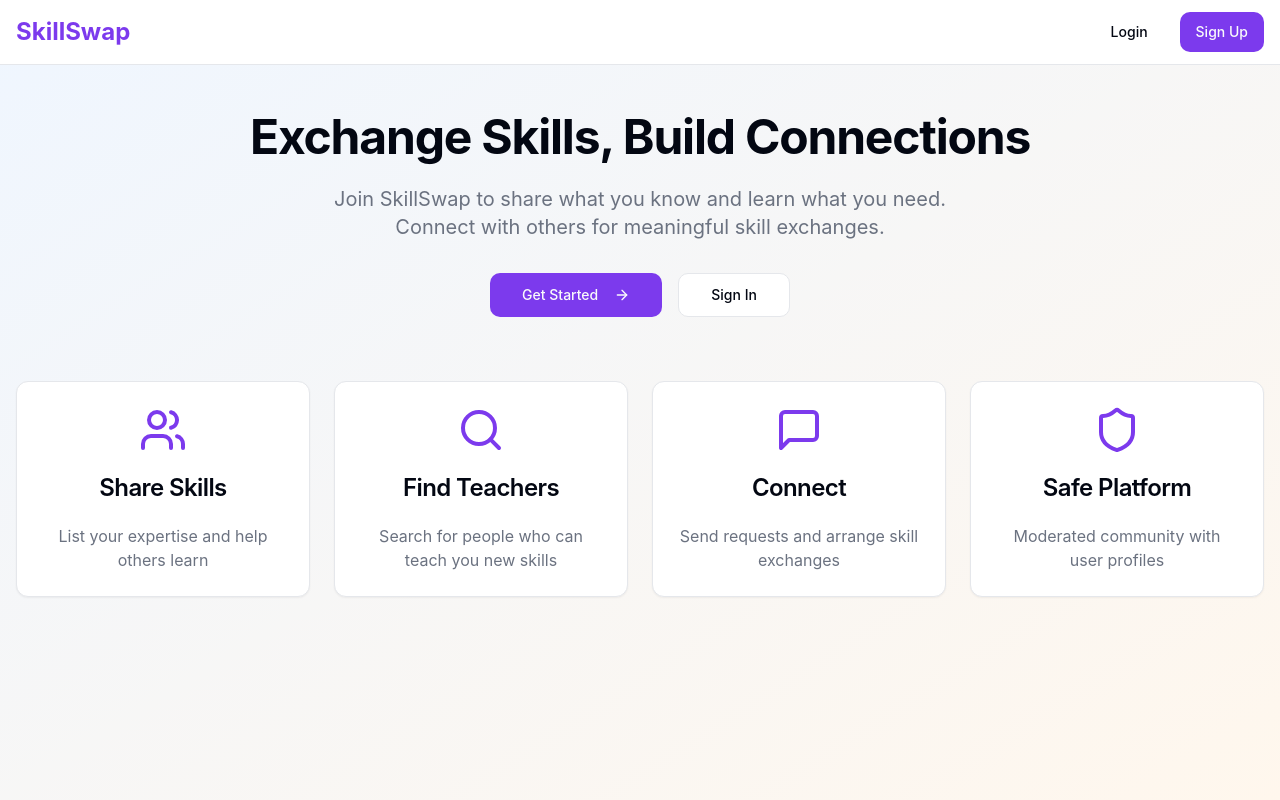
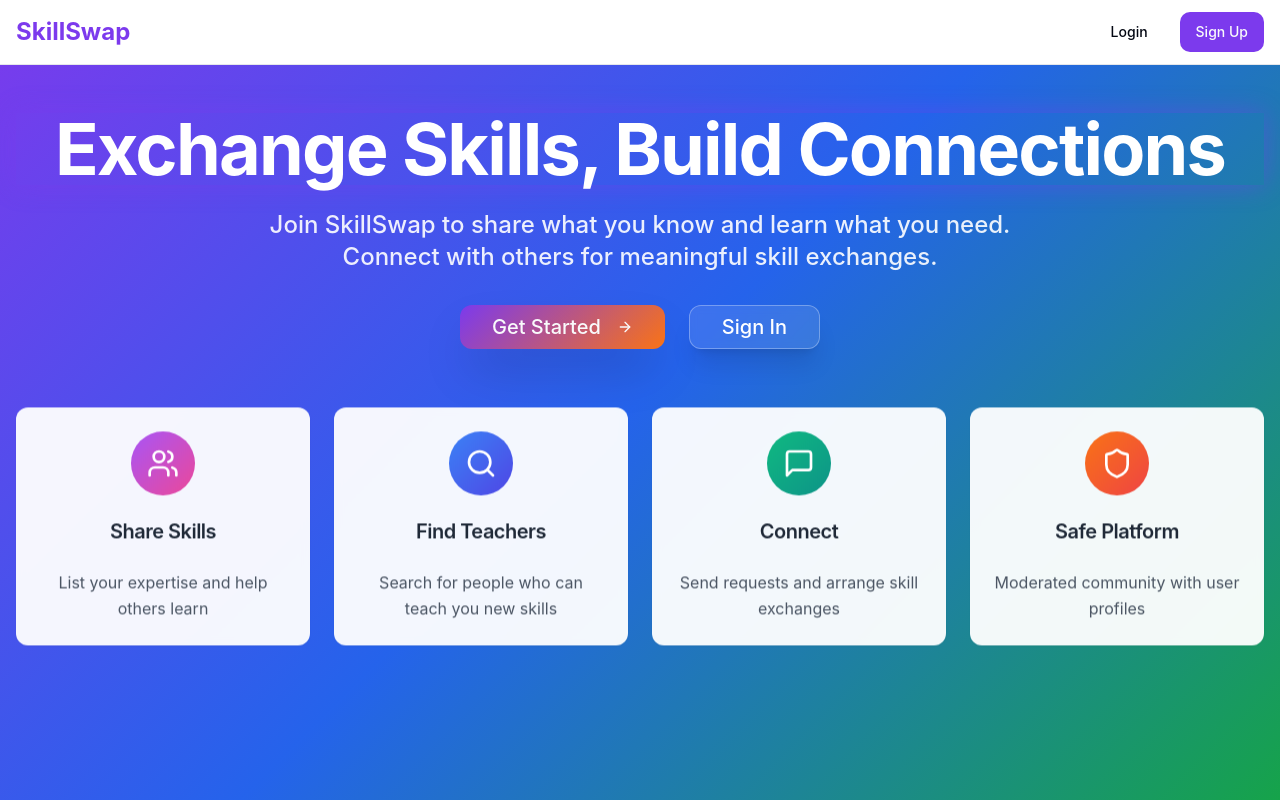
Before and after one commit to Deepak-k200/clever-skill-swap, a React (Vite) app in the folder frontend/: page / in a window 1280 px wide. Built offline with nearby package versions, Linux system fonts and the light colour scheme.

Commit message:
auto-commit for 1d4c2c1e-a582-4cc1-b19f-842cf0331e41

```diff
--- a/frontend/src/pages/Index.tsx
+++ b/frontend/src/pages/Index.tsx
@@ -87,25 +87,25 @@ const Index = () => {
   }
 
   return (
-    <div className="min-h-screen bg-gradient-to-br from-blue-50 to-orange-50">
+    <div className="min-h-screen gradient-primary">
       <Navigation />
       <div className="container mx-auto px-4 py-12">
         {/* Hero Section */}
         <div className="text-center mb-16">
-          <h1 className="text-5xl font-bold text-foreground mb-6">
+          <h1 className="text-6xl md:text-7xl font-bold text-white mb-6 animate-pulse-glow">
             Exchange Skills, Build Connections
           </h1>
-          <p className="text-xl text-muted-foreground mb-8 max-w-2xl mx-auto">
+          <p className="text-xl md:text-2xl text-white/90 mb-8 max-w-3xl mx-auto font-medium leading-relaxed">
             Join SkillSwap to share what you know and learn what you need.
             Connect with others for meaningful skill exchanges.
           </p>
-          <div className="flex gap-4 justify-center">
-            <Button asChild size="lg">
+          <div className="flex gap-6 justify-center flex-wrap">
+            <Button asChild size="lg" className="btn-gradient text-xl px-8 py-4 rounded-xl shadow-2xl hover:scale-105 transition-all duration-300">
               <Link to="/register">
-                Get Started <ArrowRight className="ml-2 h-5 w-5" />
+                Get Started <ArrowRight className="ml-2 h-6 w-6" />
               </Link>
             </Button>
-            <Button variant="outline" size="lg" asChild>
+            <Button variant="outline" size="lg" asChild className="text-xl px-8 py-4 rounded-xl bg-white/10 backdrop-blur-sm border-white/30 text-white hover:bg-white/20 shadow-xl hover:scale-105 transition-all duration-300">
               <Link to="/login">Sign In</Link>
             </Button>
           </div>
@@ -113,49 +113,57 @@ const Index = () => {
 
         {/* Features */}
         <div className="grid md:grid-cols-2 lg:grid-cols-4 gap-6 mb-16">
-          <Card className="text-center hover:shadow-lg transition-shadow">
+          <Card className="text-center hover:shadow-2xl transition-all duration-300 bg-white/95 backdrop-blur-sm border-0 animate-float" style={{animationDelay: '0s'}}>
             <CardHeader>
-              <Users className="h-12 w-12 text-primary mx-auto mb-4" />
-              <CardTitle>Share Skills</CardTitle>
+              <div className="w-16 h-16 bg-gradient-to-br from-purple-500 to-pink-500 rounded-full flex items-center justify-center mx-auto mb-4">
+                <Users className="h-8 w-8 text-white" />
+              </div>
+              <CardTitle className="text-xl text-gray-800">Share Skills</CardTitle>
             </CardHeader>
             <CardContent>
-              <p className="text-muted-foreground">
+              <p className="text-gray-600 text-base leading-relaxed">
                 List your expertise and help others learn
               </p>
             </CardContent>
           </Card>
 
-          <Card className="text-center hover:shadow-lg transition-shadow">
+          <Card className="text-center hover:shadow-2xl transition-all duration-300 bg-white/95 backdrop-blur-sm border-0 animate-float" style={{animationDelay: '0.3s'}}>
             <CardHeader>
-              <Search className="h-12 w-12 text-primary mx-auto mb-4" />
-              <CardTitle>Find Teachers</CardTitle>
+              <div className="w-16 h-16 bg-gradient-to-br from-blue-500 to-indigo-600 rounded-full flex items-center justify-center mx-auto mb-4">
+                <Search className="h-8 w-8 text-white" />
+              </div>
+              <CardTitle className="text-xl text-gray-800">Find Teachers</CardTitle>
             </CardHeader>
             <CardContent>
-              <p className="text-muted-foreground">
+              <p className="text-gray-600 text-base leading-relaxed">
                 Search for people who can teach you new skills
               </p>
             </CardContent>
           </Card>
 
-          <Card className="text-center hover:shadow-lg transition-shadow">
+          <Card className="text-center hover:shadow-2xl transition-all duration-300 bg-white/95 backdrop-blur-sm border-0 animate-float" style={{animationDelay: '0.6s'}}>
             <CardHeader>
-              <MessageSquare className="h-12 w-12 text-primary mx-auto mb-4" />
-              <CardTitle>Connect</CardTitle>
+              <div className="w-16 h-16 bg-gradient-to-br from-emerald-500 to-teal-600 rounded-full flex items-center justify-center mx-auto mb-4">
+                <MessageSquare className="h-8 w-8 text-white" />
+              </div>
+              <CardTitle className="text-xl text-gray-800">Connect</CardTitle>
             </CardHeader>
             <CardContent>
-              <p className="text-muted-foreground">
+              <p className="text-gray-600 text-base leading-relaxed">
                 Send requests and arrange skill exchanges
               </p>
             </CardContent>
           </Card>
 
-          <Card className="text-center hover:shadow-lg transition-shadow">
+          <Card className="text-center hover:shadow-2xl transition-all duration-300 bg-white/95 backdrop-blur-sm border-0 animate-float" style={{animationDelay: '0.9s'}}>
             <CardHeader>
-              <Shield className="h-12 w-12 text-primary mx-auto mb-4" />
-              <CardTitle>Safe Platform</CardTitle>
+              <div className="w-16 h-16 bg-gradient-to-br from-orange-500 to-red-500 rounded-full flex items-center justify-center mx-auto mb-4">
+                <Shield className="h-8 w-8 text-white" />
+              </div>
+              <CardTitle className="text-xl text-gray-800">Safe Platform</CardTitle>
             </CardHeader>
             <CardContent>
-              <p className="text-muted-foreground">
+              <p className="text-gray-600 text-base leading-relaxed">
                 Moderated community with user profiles
               </p>
             </CardContent>
```
